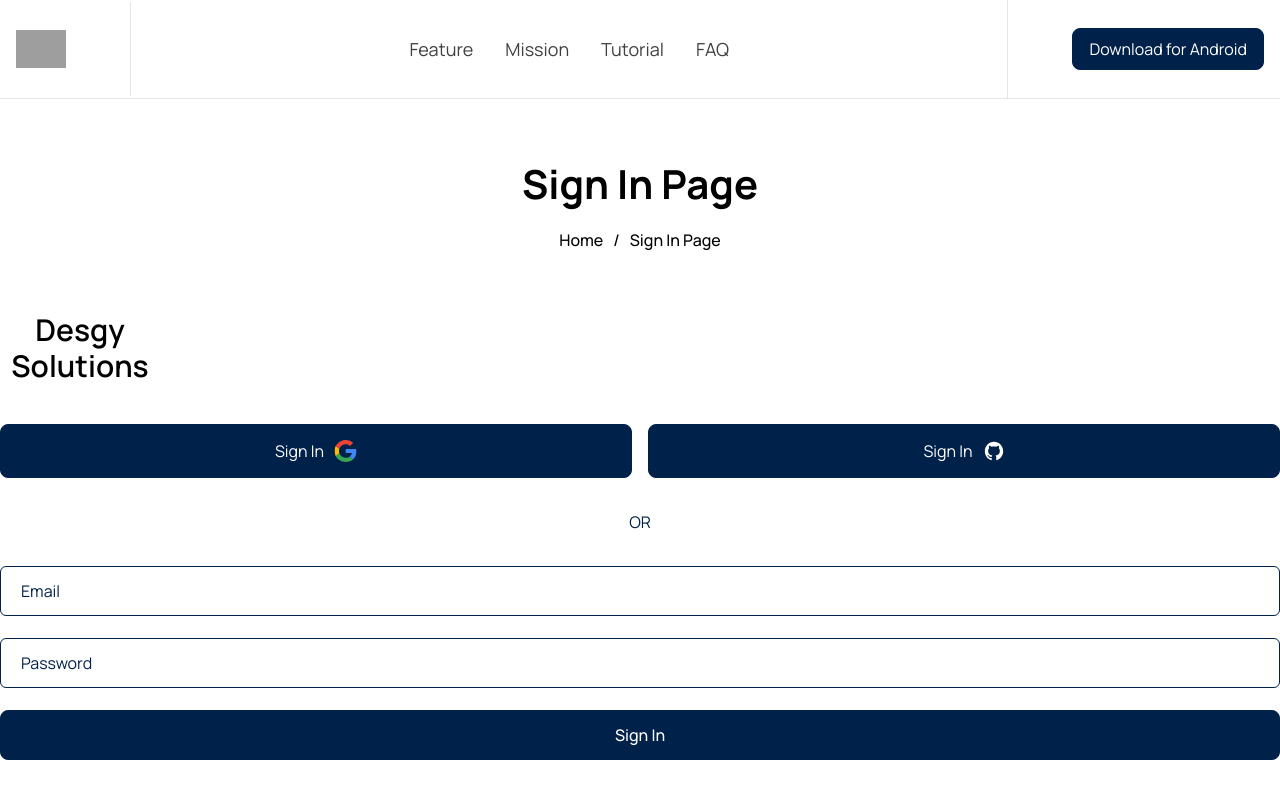
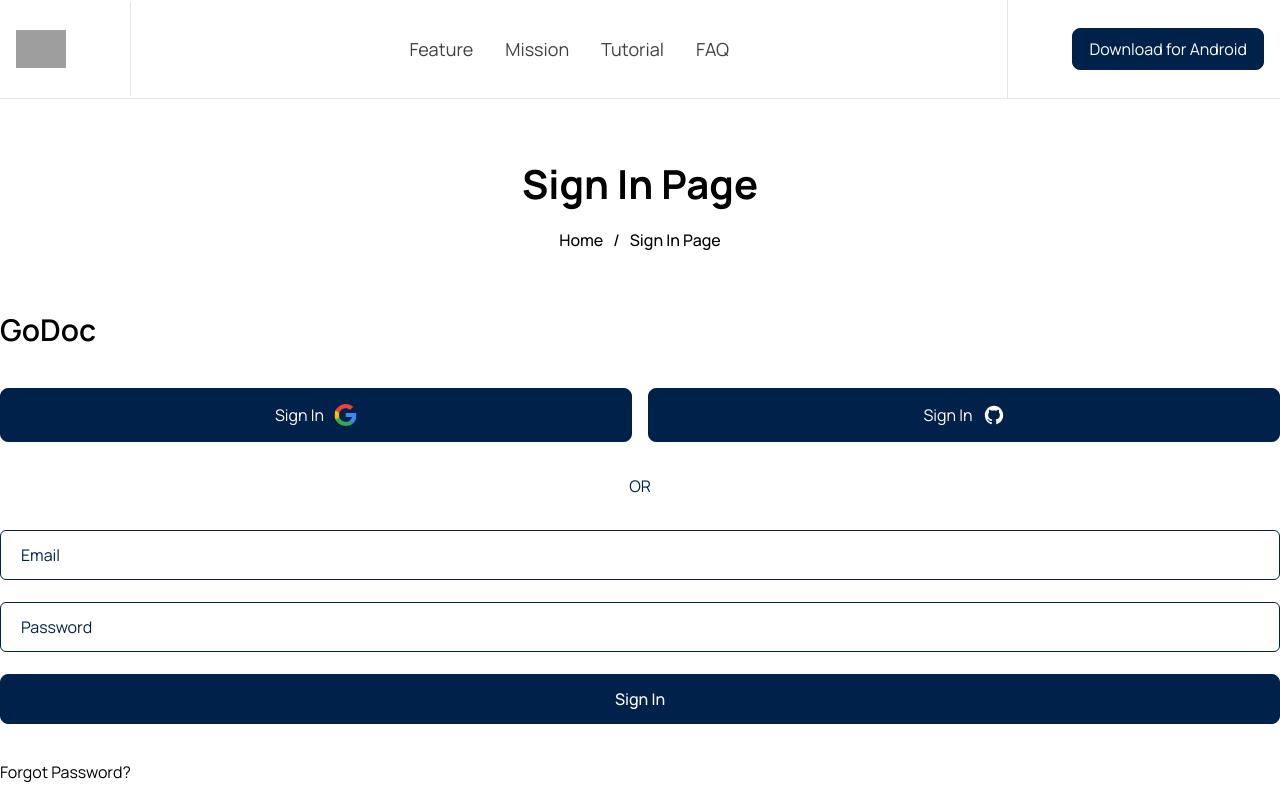
Before and after one commit to Smuff03/Godoc_web, a Next.js app: page /signin in a window 1280 px wide. Shown: the top 796 px of the page. Built offline with nearby package versions, Linux system fonts and the light colour scheme; grey boxes are pictures that could not be loaded.

Commit message:
Ready to download

```diff
--- a/src/app/components/Layout/Header/Logo/index.tsx
+++ b/src/app/components/Layout/Header/Logo/index.tsx
@@ -3,7 +3,7 @@ import Link from 'next/link'
 const Logo: React.FC = () => {
   return (
     <Link href='/' className='text-3xl font-semibold'>
-      Desgy Solutions
+      GoDoc
     </Link>
   )
 }
```
